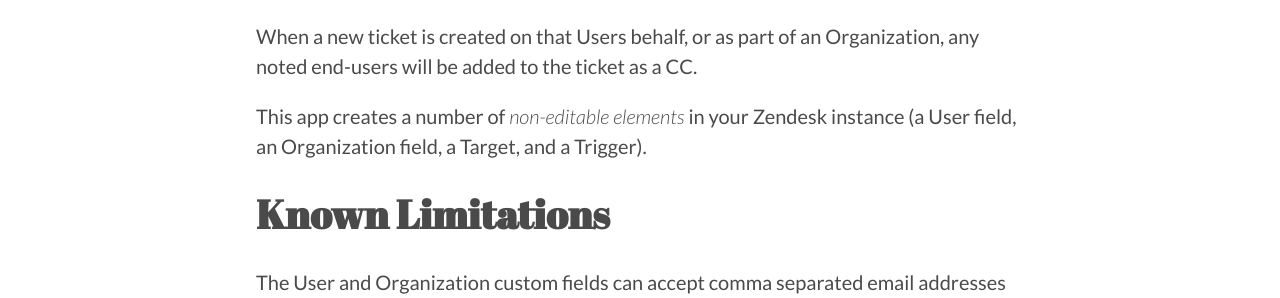
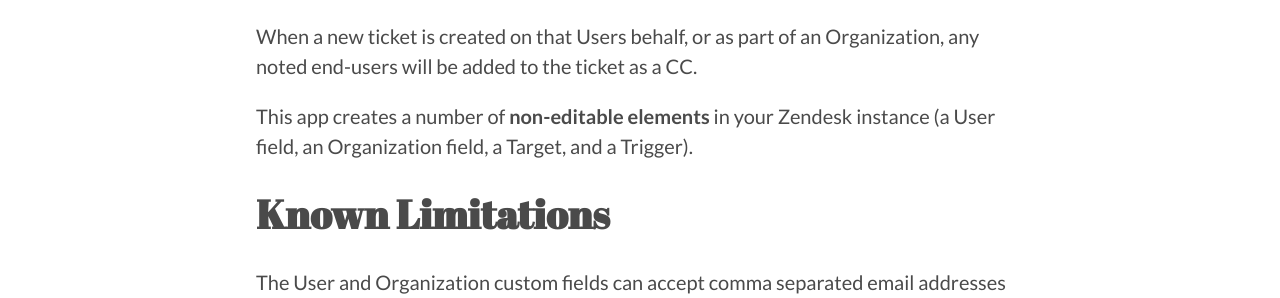
Before and after one commit to Bloc/portfolio-kami, a Jekyll site: the page built from _portfolio/carboncopier.md, in a window 1280 px wide. Shown: the part 1425-1723 px from the top of the page. Built offline with Jekyll 4.4.1, drawn with Linux system fonts in a browser that asks for light colours; nearby versions of some CDN libraries.

Commit message:
small typo fix

```diff
--- a/_portfolio/carboncopier.md
+++ b/_portfolio/carboncopier.md
@@ -23,7 +23,7 @@
 
 When a new ticket is created on that Users behalf, or as part of an Organization, any noted end-users will be added to the ticket as a CC.
 
-This app creates a number of _non-editable elements_ in your Zendesk instance (a User field, an Organization field, a Target, and a Trigger).
+This app creates a number of **non-editable elements** in your Zendesk instance (a User field, an Organization field, a Target, and a Trigger).
 
 ## Known Limitations
 
```
